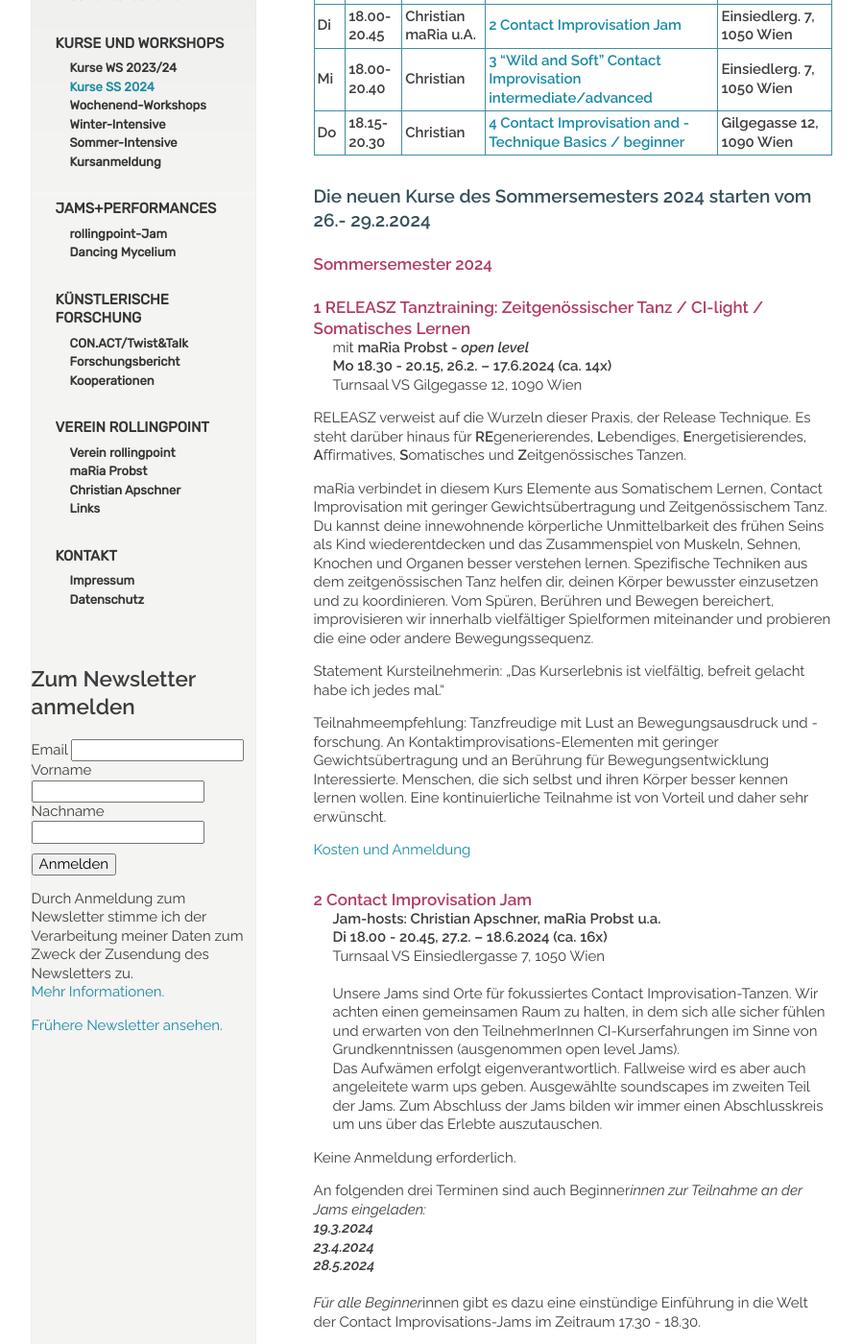
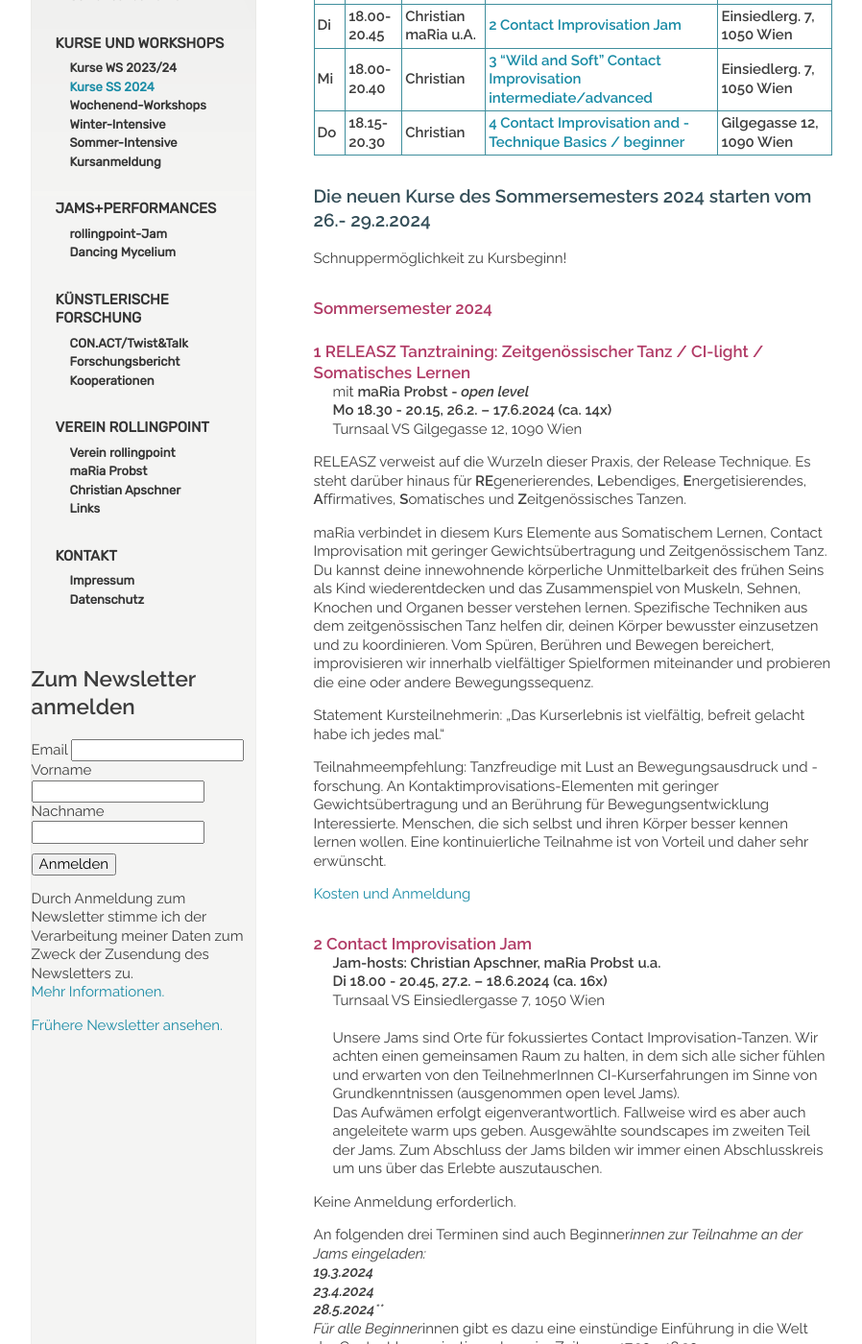
Before and after one commit to manulari/rollingpointat, a Jekyll site: the page built from _pages_de/somsem24.md, in a window 1280 px wide and 1400 px high, scrolled down 263 px. Shown: the whole window at 96% size, without its empty margins (152-1050 px from the left). Built offline with Jekyll 4.4.1, drawn with Linux system fonts in a browser that asks for light colours; comment, search, counter and statistics services are not loaded.

Commit message:
Update page (de) “somsem24”

```diff
--- a/_pages_de/somsem24.md
+++ b/_pages_de/somsem24.md
@@ -13,6 +13,10 @@ language: de
 | **Do** | **18.15-20.30** | **Christian**            | **[4 Contact Improvisation and -Technique Basics / beginner](#do)**           | **Gilgegasse 12, 1090 Wien**  |
 
 ### Die neuen Kurse des Sommersemesters 2024 starten vom 26.- 29.2.2024
+
+Schnuppermöglichkeit zu Kursbeginn!
+
+
 
 <div class="named-anchor" id="mo"></div>
 
@@ -57,8 +61,7 @@ Keine Anmeldung erforderlich.
 An folgenden drei Terminen sind auch Beginner*innen zur Teilnahme an der Jams eingeladen:\
 **19.3.2024**\
 **23.4.2024**\
-**28.5.2024**\
-\
+**28.5.2024****\
 Für alle Beginner*innen gibt es dazu eine einstündige Einführung in die Welt der Contact Improvisations-Jams im Zeitraum 17.30 - 18.30.
 
 <div class="named-anchor" id="mi"></div>
```
